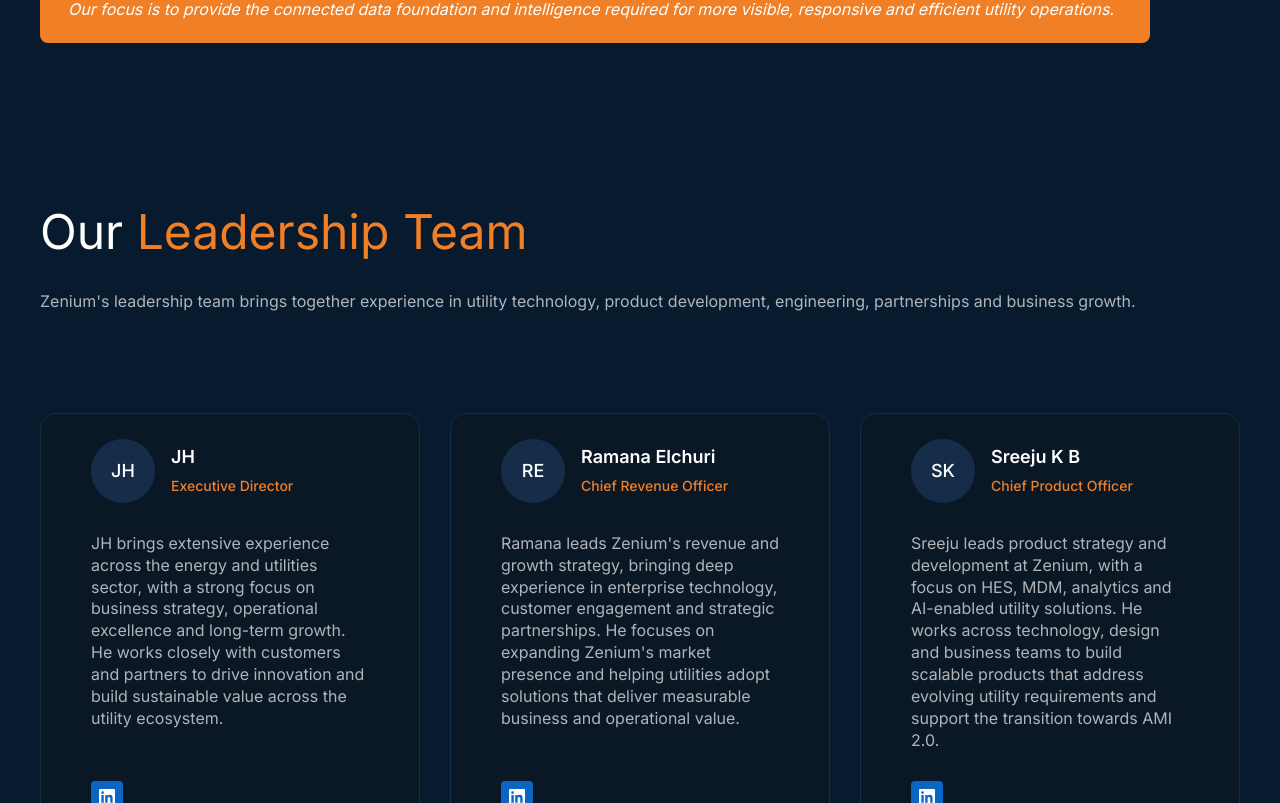
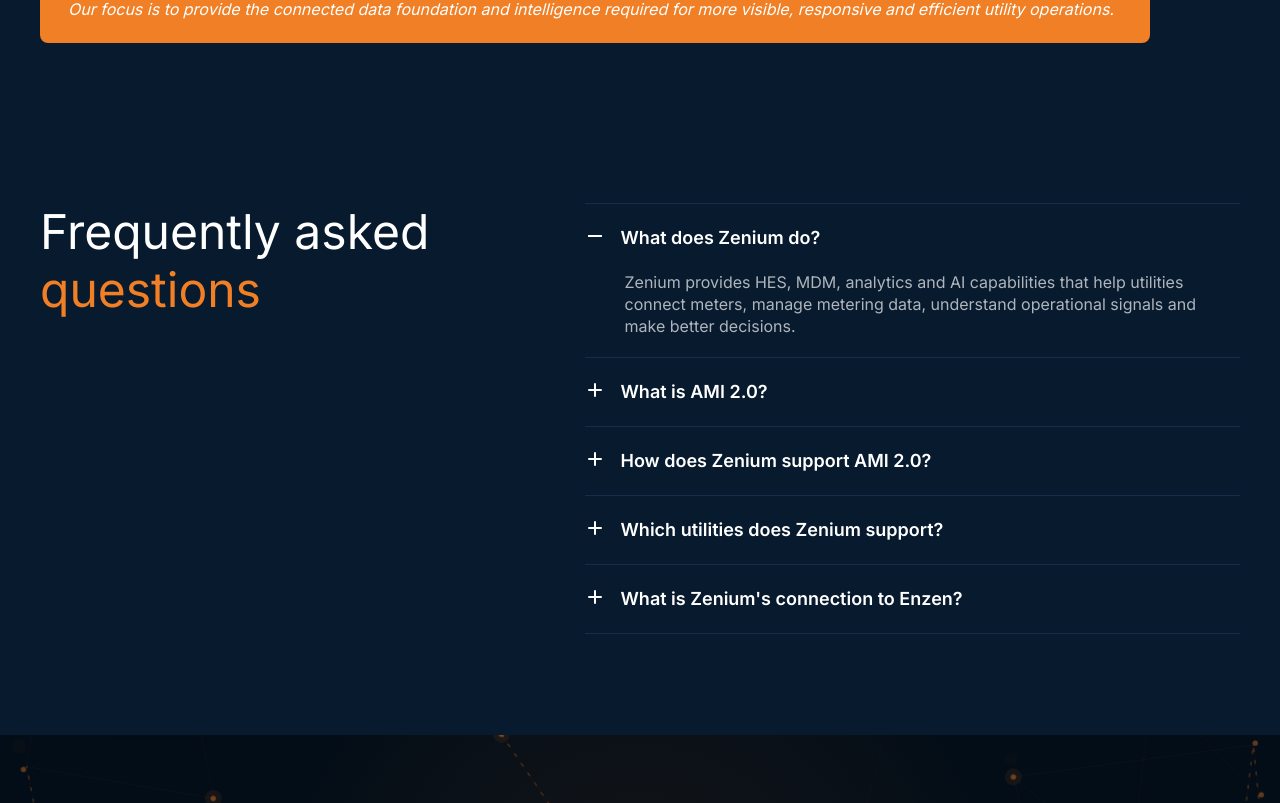
Before and after one commit to Eclipze-dev/Zenium-Website, a Next.js app: page /company/about in a window 1280 px wide. Shown: the part 2297-3100 px from the top of the page. Built offline with nearby package versions, Linux system fonts and the light colour scheme.

Commit message:
Hide About leadership section and add GSAP dependency.
Co-authored-by: Cursor <cursoragent@cursor.com>

```diff
--- a/package.json
+++ b/package.json
@@ -14,6 +14,7 @@
     "@supabase/supabase-js": "^2.57.4",
     "clsx": "^2.1.1",
     "d3-geo": "^3.1.1",
+    "gsap": "^3.15.0",
     "next": "^14.2.15",
     "react": "^18.3.1",
     "react-dom": "^18.3.1",
--- a/src/app/company/about/page.tsx
+++ b/src/app/company/about/page.tsx
@@ -6,7 +6,6 @@ import AboutExperienceSection from "./components/AboutExperienceSection";
 import AboutFaqSection from "./components/AboutFaqSection";
 import AboutFinalCtaSection from "./components/AboutFinalCtaSection";
 import AboutIntroSection from "./components/AboutIntroSection";
-import AboutLeadershipSection from "./components/AboutLeadershipSection";
 
 export default function AboutPage() {
   return (
@@ -17,7 +16,6 @@ export default function AboutPage() {
         <AboutDecisionsSection />
         <AboutExperienceSection />
         <AboutDirectionSection />
-        <AboutLeadershipSection />
         <AboutFaqSection />
         <AboutFinalCtaSection />
       </main>
```
Also changed, not shown: 1 other file (tests, documents, lock files or other folders).
